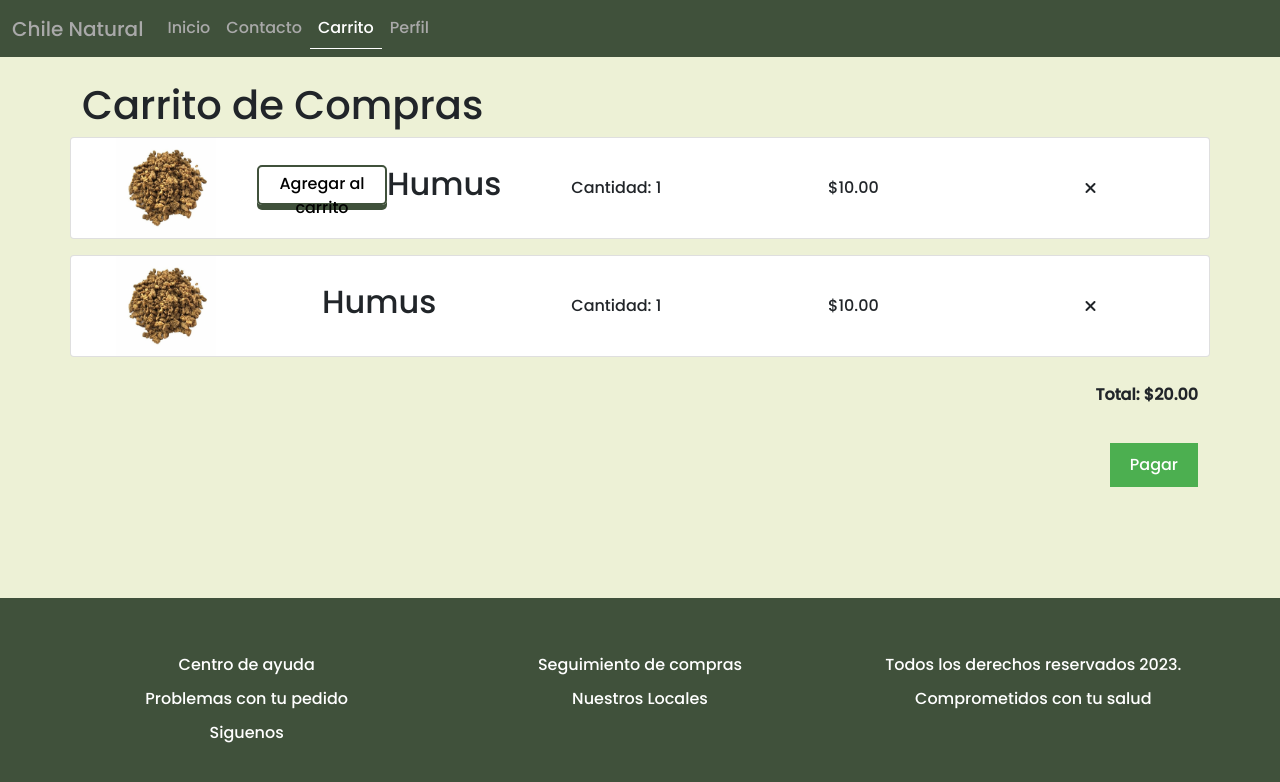
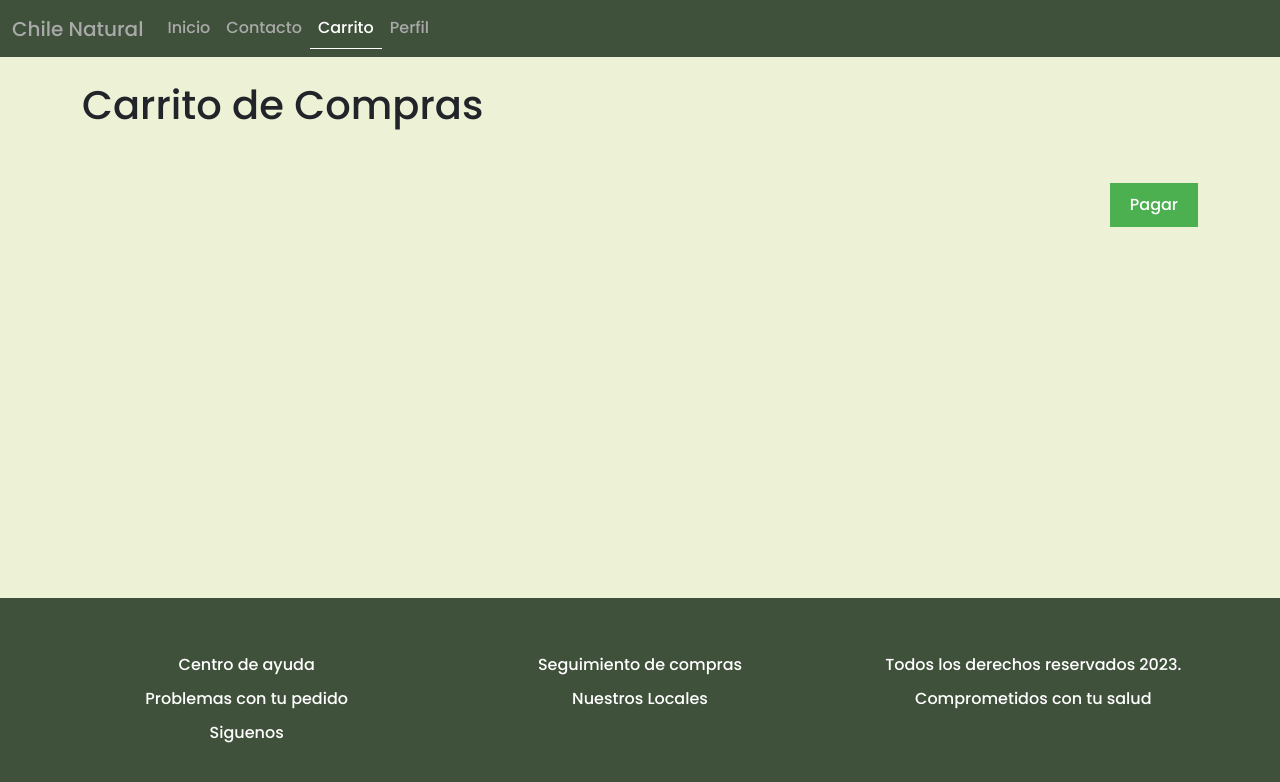
Before and after one commit to Aravale2023/Pre-entrega2-Saavedra, a website: page pages/Carrito.html in a window 1280 px wide. Drawn offline with Linux system fonts and the light colour scheme; some packages are replaced by stand-ins of ours; a script that the page names is missing.

Commit message:
feat: wip compra

```diff
--- a/pages/Carrito.html
+++ b/pages/Carrito.html
@@ -33,7 +33,8 @@
       href="../bootstrap-5.0.2-dist/css/bootstrap.min.css"
     />
     <link rel="stylesheet" href="../css/style.css" />
-    <script type="module" src="../js/data/carrito.js"></script>
+    <script defer type="module" src="../js/carrito.js"></script>
+    <script src="https://cdn.jsdelivr.net/npm/sweetalert2@11"></script>
   </head>
   <body>
     <header>
@@ -78,100 +79,13 @@
     <main class="container">
       <section class="carrito row mt-4">
         <h1>Carrito de Compras</h1>
-        <div class="card mb-3">
-          <div class="row">
-            <div class="col-md-2 col-12 d-flex justify-content-center">
-              <img src="../assets/img/carne-vegetal.png" alt="Producto 1" />
-            </div>
-            <div class="col-md-10 col-12 align-self-center">
-              <div class="row">
-                <div
-                  class="col-12 col-md-3 d-flex justify-content-center align-self-center"
-                >
-                  <button class="btn-add" data-product-id="1">
-                    Agregar al carrito
-                  </button>
-                  <h2>Humus</h2>
-                </div>
-                <div
-                  class="col-12 col-md-3 d-flex justify-content-center align-self-center"
-                >
-                  <p>Cantidad: 1</p>
-                </div>
-                <div
-                  class="col-12 col-md-3 d-flex justify-content-center align-self-center"
-                >
-                  <p>$10.00</p>
-                </div>
-                <div
-                  class="col-12 col-md-3 mb-3 mb-md-0 d-flex justify-content-center align-self-center"
-                >
-                  <i class="fa-solid fa-xmark"></i>
-                </div>
-              </div>
-            </div>
-          </div>
-        </div>
-        <div class="card mb-3">
-          <div class="row">
-            <div class="col-md-2 col-12 d-flex justify-content-center">
-              <img src="../assets/img/carne-vegetal.png" alt="Producto 1" />
-            </div>
-            <div class="col-md-10 col-12 align-self-center">
-              <div class="row">
-                <div
-                  class="col-12 col-md-3 d-flex justify-content-center align-self-center"
-                >
-                  <h2>Humus</h2>
-                </div>
-                <div
-                  class="col-12 col-md-3 d-flex justify-content-center align-self-center"
-                >
-                  <p>Cantidad: 1</p>
-                </div>
-                <div
-                  class="col-12 col-md-3 d-flex justify-content-center align-self-center"
-                >
-                  <p>$10.00</p>
-                </div>
-                <div
-                  class="col-12 col-md-3 mb-3 mb-md-0 d-flex justify-content-center align-self-center"
-                >
-                  <i class="fa-solid fa-xmark"></i>
-                </div>
-              </div>
-            </div>
-          </div>
-        </div>
-        <!--
-        <div class="card row d-flex">
-          <div class="col-2">
-            <img src="../assets/img/carne-vegetal.png" alt="Producto 1" />
-          </div>
-          <div class="col-10">
-            <h2>Producto 1</h2>
-            <p>Precio: $10.00</p>
-            <p>Cantidad: 1</p>
-          </div>
+        <section id="carritoListId"></section>
+        <div class="total">
+          <p id="total"></p>
         </div>
 
-        <div class="card row">
-          <div class="col-2">
-            <img src="../assets/img/carne-vegetal.png" alt="Producto 1" />
-          </div>
-          <div class="col-10">
-            <h2>Producto 1</h2>
-            <p>Precio: $10.00</p>
-            <p>Cantidad: 1</p>
-          </div>
-        </div>
--->
-        <div class="total">
-          <p>Total: $20.00</p>
-        </div>
-
-        <div class="checkout">
-          <button>Pagar</button>
+        <div class="checkout mb-2">
+          <button id="btnPagarId">Pagar</button>
         </div>
       </section>
       <script src="../bootstrap-5.0.2-dist/js/bootstrap.min.js"></script>
--- a/scss/pages/_carrito.scss
+++ b/scss/pages/_carrito.scss
@@ -4,11 +4,11 @@
     p {
       margin: 0px;
     }
+
+  img {
+    width: 100%;
+    object-fit: contain;
   }
-  img {
-    height: 100px;
-    width: 100px;
-    margin: 0;
   }
   .total {
     text-align: right;
--- a/scss/style.scss
+++ b/scss/style.scss
@@ -10,7 +10,9 @@
 @import "./pages/contacto";
 @import "./pages/carrito";
 @import "./pages/perfil";
+@import "./pages/detail";
 @import "./layout/main";
 @import "./layout/footer";
 @import "./components/input";
 @import "./components/button";
+@import "./components/alert";
```
Also changed, not shown: package.json (+5 -2 lines), pages/Detalle-Productos.html (+59 -2 lines), README.md, css/style.css, 2 other files.
